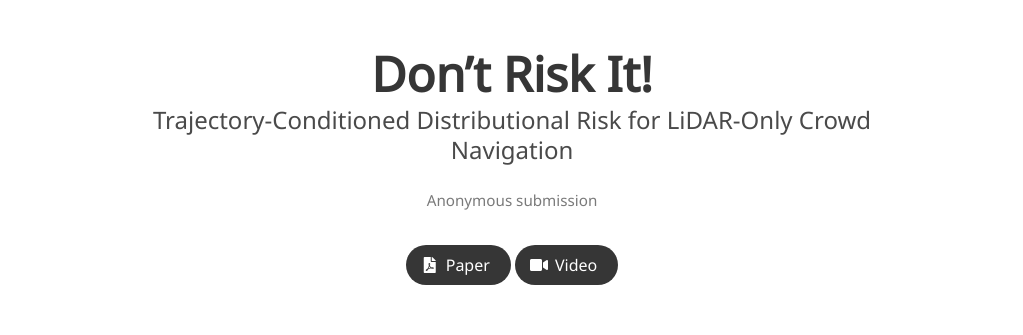
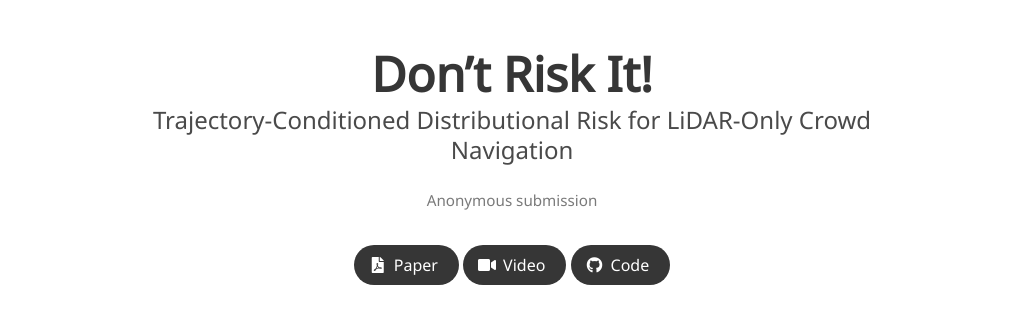
Before and after one commit to dont-risk-it-planner/dont-risk-it-planner.github.io, a plain HTML site: page index.html in a window 1280 px wide. Shown: the top 335 px of the page, without its empty margins (128-1151 px from the left). Drawn offline with nearby package versions, Linux system fonts and the light colour scheme; a web font is replaced by a local one.

Commit message:
Added code link

```diff
--- a/index.html
+++ b/index.html
@@ -58,6 +58,13 @@
               <a href="#video" class="external-link button is-normal is-rounded is-dark">
                 <span class="icon"><i class="fas fa-video"></i></span>
                 <span>Video</span>
+              </a>
+            </span>
+            <span class="link-block">
+              <a href="https://github.com/dont-risk-it-planner/drip" target="_blank" rel="noopener noreferrer"
+                 class="external-link button is-normal is-rounded is-dark">
+                <span class="icon"><i class="fab fa-github"></i></span>
+                <span>Code</span>
               </a>
             </span>
           </div>
```
